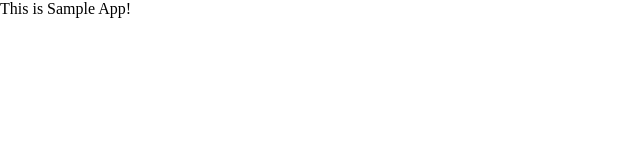
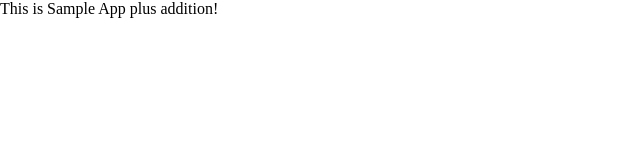
Before and after one commit to Dynamicmonk/wealth-management, a React (Create React App) app: page / in a window 1280 px wide. Shown: the top 160 px of the page, without its empty margins (0-640 px from the left). Built offline with nearby package versions, Linux system fonts and the light colour scheme.

Commit message:
edit app  text

```diff
--- a/src/App.tsx
+++ b/src/App.tsx
@@ -1,5 +1,5 @@
 function App() {
-  return <p>This is Sample App!</p>;
+  return <p>This is Sample App plus addition!</p>;
 }
 
 export default App;
```
